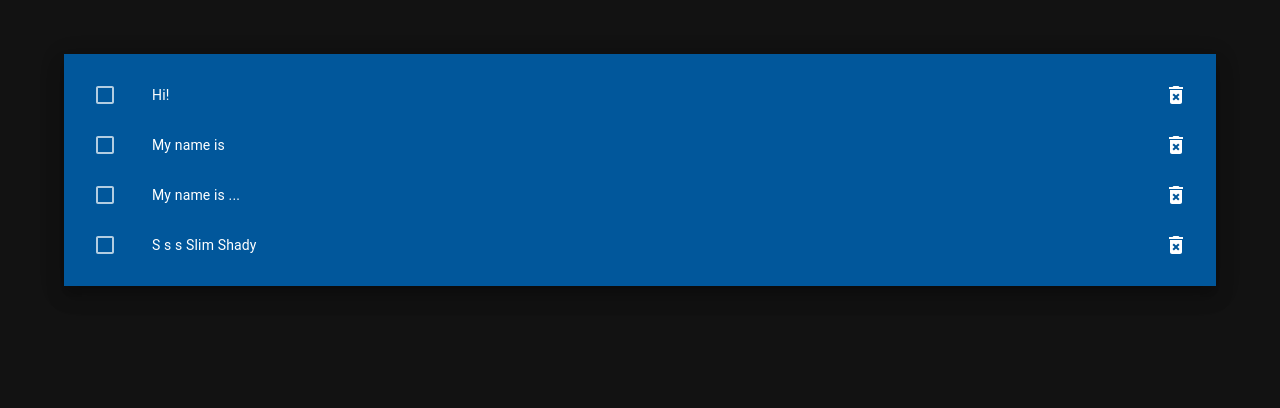
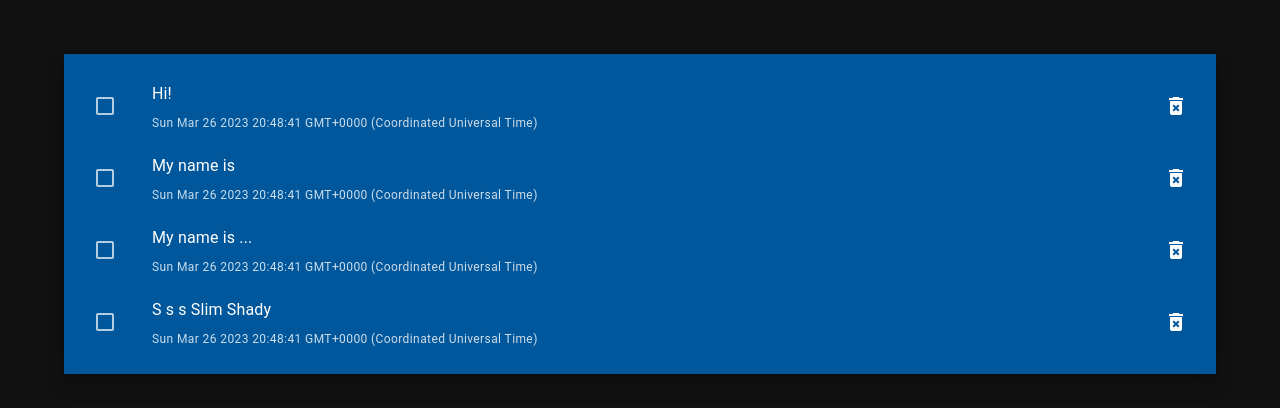
Before and after one commit to PiotrAdamowicz/bimally-todoapp, a React (Vite) app: page / in a window 1280 px wide. Shown: the part 146-554 px from the top of the page. Built offline with nearby package versions, Linux system fonts and the light colour scheme.

Commit message:
feature: adding Date display

```diff
--- a/src/components/TodoList/TodoList.tsx
+++ b/src/components/TodoList/TodoList.tsx
@@ -17,25 +17,11 @@
 import { lightBlue } from '@mui/material/colors';
 import DeleteForeverIcon from '@mui/icons-material/DeleteForever';
 import { Todo } from '@/types/todos';
-import { Paper } from '@mui/material';
+import { ListSubheader, Paper, Typography } from '@mui/material';
 
 const TodoList = () => {
-  const [checked, setChecked] = React.useState([0]);
   const list = useSelector(selectTodos).todos;
   const dispatch = useDispatch();
-
-  // const handleToggle = (value: number) => () => {
-  //   const currentIndex = checked.indexOf(value);
-  //   const newChecked = [...checked];
-
-  //   if (currentIndex === -1) {
-  //     newChecked.push(value);
-  //   } else {
-  //     newChecked.splice(currentIndex, 1);
-  //   }
-
-  //   setChecked(newChecked);
-  // };
 
   return (
     <Paper elevation={12}>
@@ -51,16 +37,16 @@
               }
               disablePadding
             >
-              <ListItemButton role={undefined} onClick={() => dispatch(toggleState(todo))} dense>
+              <ListItemButton role={undefined} onClick={() => dispatch(toggleState(todo))}>
                 <ListItemIcon>
-                  <Checkbox
-                    edge="start"
-                    checked={todo.isDone}
-                    tabIndex={-1}
-                    disableRipple
-                  />
+                  <Checkbox edge="start" checked={todo.isDone} tabIndex={-1} disableRipple />
                 </ListItemIcon>
-                <ListItemText id={todo.text + index} primary={todo.text} />
+                <Box>
+                  <ListItemText id={todo.text + index} primary={todo.text} />
+                  <Typography variant="caption" sx={{ opacity: 0.8 }}>
+                    {`${todo.addDate}`}
+                  </Typography>
+                </Box>
               </ListItemButton>
             </ListItem>
           ))}
--- a/src/types/todos.ts
+++ b/src/types/todos.ts
@@ -1,6 +1,6 @@
 export interface Todo {
   text: string;
-  addDate: string;
+  addDate: Date;
   isDone: boolean;
   id: number;
 }
```
